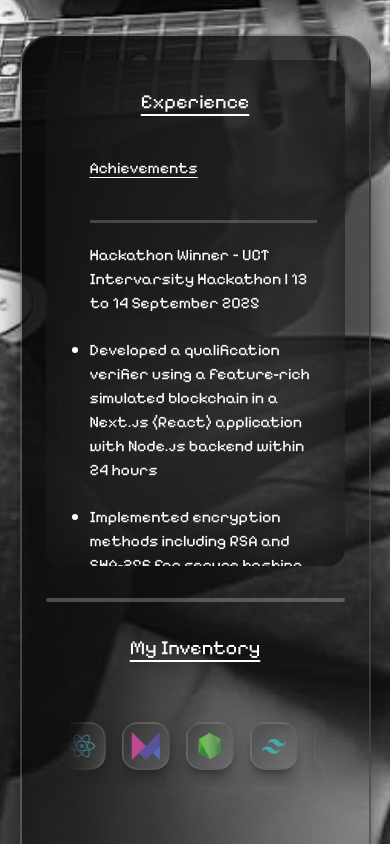
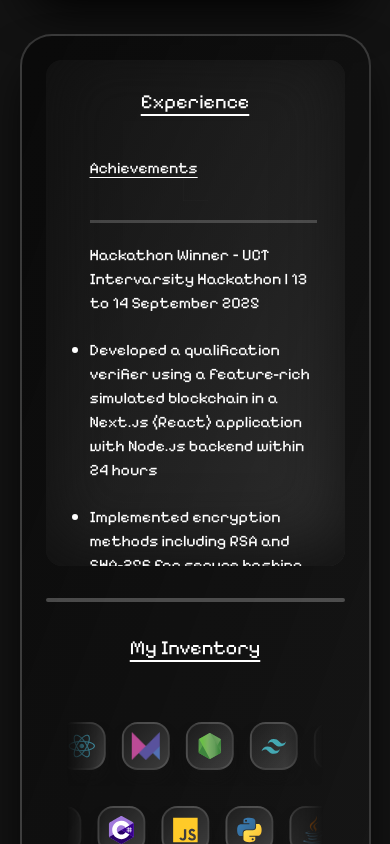
Before and after one commit to CadmusKei/Portfolio, a React (Vite) app: page /Bio in a window 390 px wide. Shown: the part 642-1486 px from the top of the page. Built offline with nearby package versions, Linux system fonts and the light colour scheme.

Commit message:
Enhance Bio component styling for improved mobile experience; add background gradient for mobile view and adjust spacing in skills section.

```diff
--- a/src/pages/Bio.jsx
+++ b/src/pages/Bio.jsx
@@ -22,11 +22,16 @@ function Bio() {
 
             <div
                 className="flex flex-col items-center md:items-start md:pl-20 w-screen md:w-full min-h-screen md:h-400 bg-cover bg-center bg-no-repeat overflow-x-hidden"
-                style={{
-                    backgroundImage: window.innerWidth < 768
-                        ? `url(${backgroundPicMobile})`
-                        : `url(${backgroundPic})`
-                }}
+                style={ window.innerWidth < 768 ? {
+            backgroundColor: "#131313",
+            backgroundImage: `
+                linear-gradient(0deg, rgba(255,255,255,0.1) 1px, transparent 1px),
+                linear-gradient(90deg, rgba(255,255,255,0.1) 1px, transparent 1px)
+            `,
+            backgroundSize: "25px 25px",
+        } : {
+            backgroundImage: `url(${backgroundPic})`
+        }}
             >
                 {/* Bio blurb */}
                 <div className={`flex w-[90%] md:w-[60%] flex-col border-2 border-[#7373736f] ${pageGradient} mt-24 md:mt-40 rounded-4xl
@@ -54,13 +59,13 @@ function Bio() {
                         <CV />
                     </div>
 
-                    {/* Divider — horizontal on mobile, vertical on desktop */}
+                    {/* Divider */}
                     <div className="w-full h-[0.2rem] md:w-[0.2rem] md:h-full rounded-3xl bg-[#e7e7e747]" />
 
                     {/* Skills */}
                     <div className="w-full md:w-[40%] md:h-full flex items-center flex-col space-y-15">
                         <Title className="text-white underline underline-offset-6 text-center" name="My Inventory" />
-                        <div className="flex flex-col items-center w-full space-y-15">
+                        <div className="flex flex-col items-center w-full space-y-5 md:space-y-15">
                             <WebCarousel />
                             <CodeCarousel />
                             <AppsCarousel />
```
